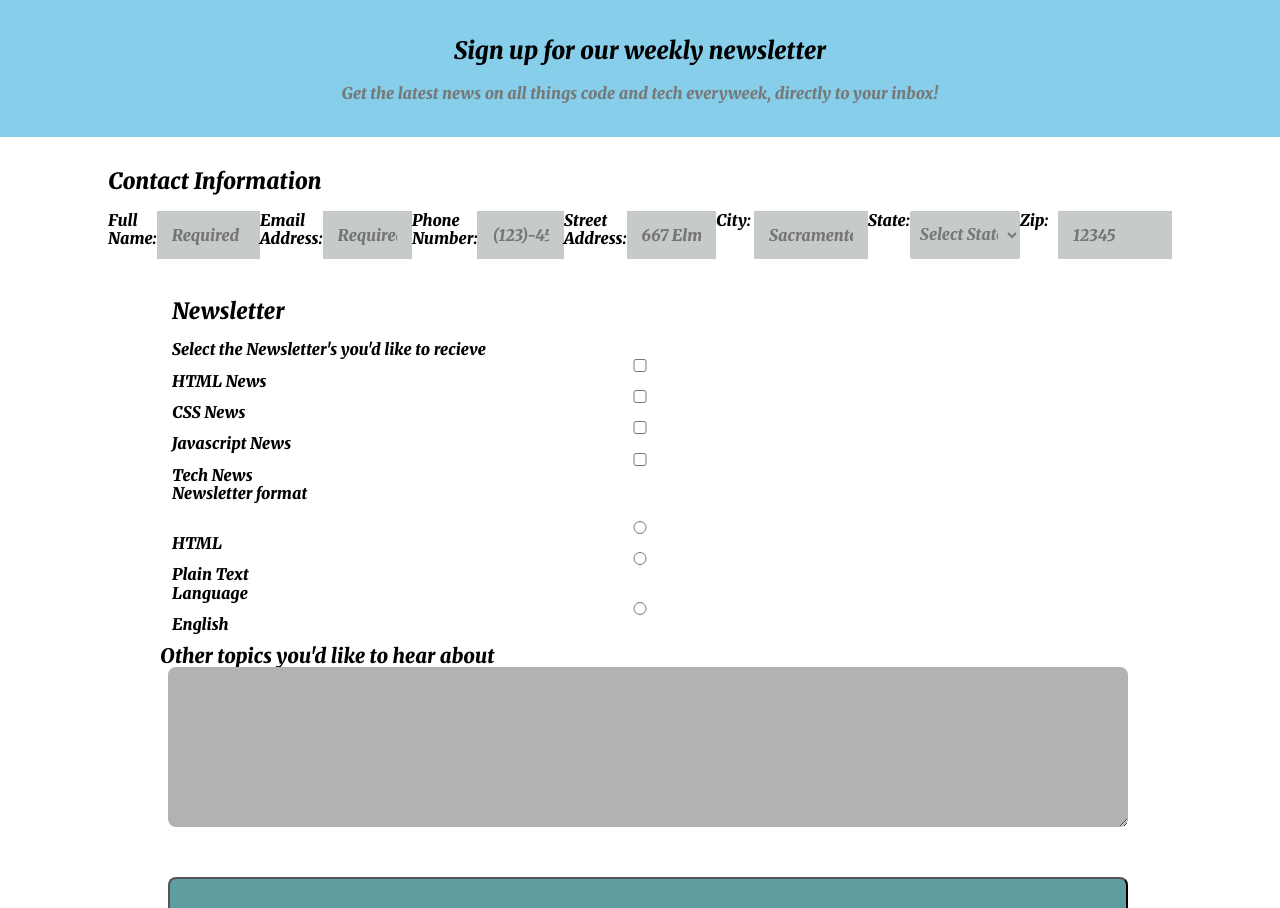
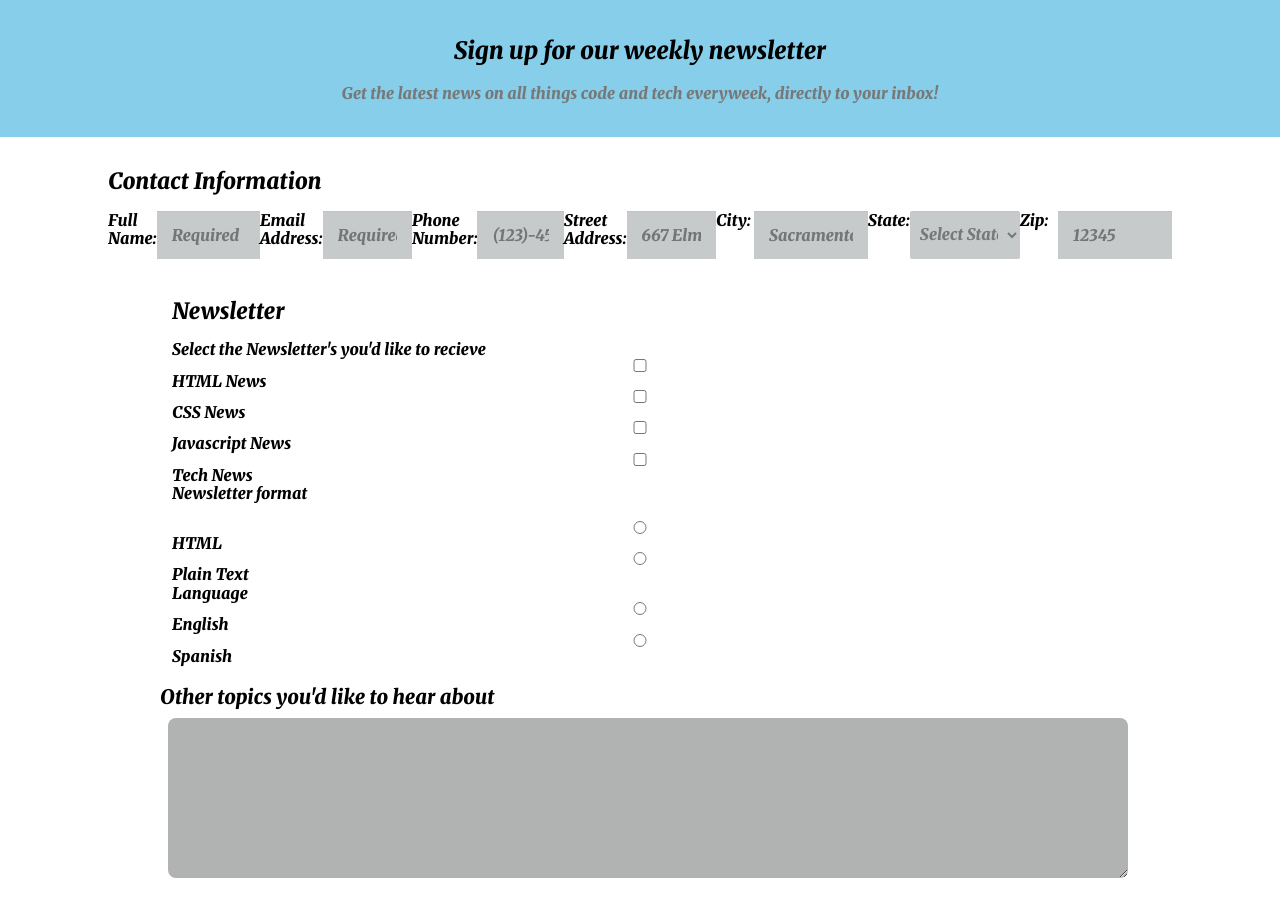
Before and after one commit to Anthony-cerda/Unit-3-Project, a plain HTML site: page index.html in a window 1280 px wide. Shown: the part 153-1061 px from the top of the page. Drawn offline with Linux system fonts and the light colour scheme.

Commit message:
fixed errors

```diff
--- a/CSS/styles.css
+++ b/CSS/styles.css
@@ -142,7 +142,7 @@ legend {
   }
 
   .p-t {
-    margin: auto;
+    margin: 10px auto 10px auto;
   }
 
   .button {
--- a/index.html
+++ b/index.html
@@ -110,6 +110,7 @@
 
                     <label>Language</label>
                     <input type="radio" id="english" value="english" name="language"><label for="english" class="label">English</label>
+                    <input type="radio" id="spanish" value="spanish" name="language"><label for="spanish" class="label">Spanish</label>
 
 
 
```
